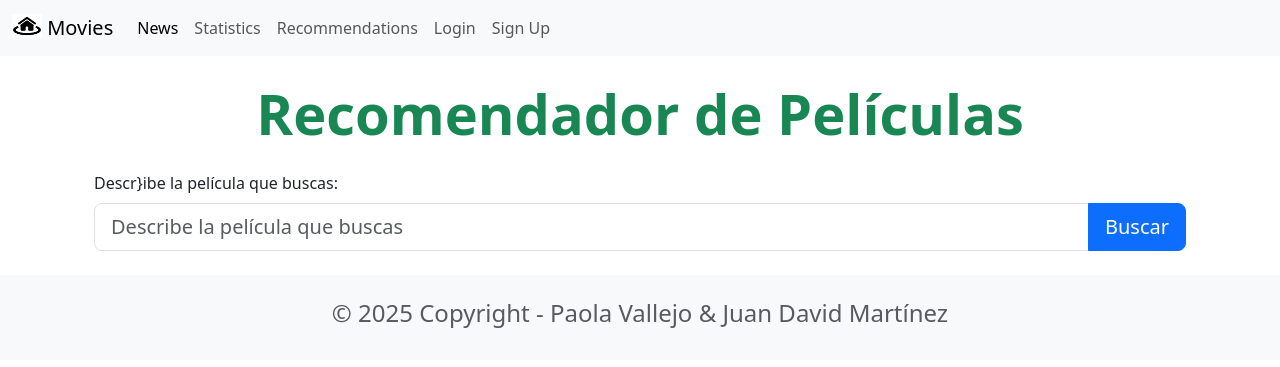
After one commit to Lauraindabur/Taller-1, a Django app: page /recommendation/ in a window 1280 px wide. The commit adds this page. Shown: the top 367 px of the page. Run offline with Django 5.2, Linux system fonts and the light colour scheme.

Commit message:
Aplciar pagina webd de recomendaciones

```diff
--- /dev/null
+++ b/movie/templates/recomendation.html
@@ -0,0 +1,50 @@
+{% extends 'base.html' %}
+{% block content %}
+
+<h1 class="text-center text-success my-4 display-4 fw-bold">
+  Recomendador de Películas
+</h1>
+
+<div class="container">
+    <form method="post" class="mb-4">
+        {% csrf_token %}
+        <label for="prompt" class="form-label">Descr}ibe la película que buscas:</label>
+        <div class="input-group input-group-lg mb-3">
+            <input type="text" class="form-control" id="prompt" name="prompt" placeholder="Describe la película que buscas" value="{{ prompt }}">
+            <button type="submit" class="btn btn-primary">Buscar</button>
+        </div>
+    </form>
+
+    {% if recommended_movies %}
+        <h3 class="mb-3">Películas recomendadas:</h3>
+        <div class="row row-cols-1 row-cols-md-1 g-4 justify-content-center">
+            {% for similarity, movie in recommended_movies %}
+                <div class="col">
+                    <div class="card mb-3" style="max-width: 540px;">
+                        <div class="row g-0">
+                            {% if movie.image %}
+                            <div class="col-md-4">
+                                <img src="{{ movie.image.url }}" class="img-fluid rounded-start" alt="Imagen de la película">
+                            </div>
+                            {% endif %}
+                            <div class="col-md-8">
+                                <div class="card-body">
+                                    <h5 class="card-title">{{ movie.title }}</h5>
+                                    <p class="card-text">{{ movie.description }}</p>
+                                    <p class="card-text"><small class="text-muted">Similitud: {{ similarity|floatformat:4 }}</small></p>
+                                </div>
+                            </div>
+                        </div>
+                    </div>
+                </div>
+            {% endfor %}
+        </div>
+    {% elif prompt %}
+        <div class="alert alert-warning">
+            No se encontró una película similar.
+        </div>
+    {% endif %}
+</div>
+
+
+{% endblock %}
--- a/movie/views.py
+++ b/movie/views.py
@@ -5,6 +5,10 @@ import matplotlib.pyplot as plt
 import matplotlib
 import io
 import urllib, base64
+import numpy as np
+from openai import OpenAI
+import os
+from dotenv import load_dotenv
 
 
 def home(request):
@@ -18,6 +22,10 @@ def home(request):
 
 def about(request):
     return render(request, 'about.html', {'name': 'Laura Indabur G'})
+
+
+def recommendation (request):
+    return render(request, 'recomendation.html')
 
 
 def statistics_view(request):
@@ -62,3 +70,37 @@ def statistics_view(request):
 def signup(request):
     email= request.GET.get('email')
     return render(request, 'signup.html', {'email': email})  #envia pasando un diccionario
+
+#---------------------------------------------------------------------------------------------------------------------
+
+load_dotenv('openai.env')
+client = OpenAI(api_key=os.environ.get('openai_apikey'))
+
+def cosine_similarity(a, b):
+    return np.dot(a, b) / (np.linalg.norm(a) * np.linalg.norm(b))
+
+def recommendation(request):
+    recommended_movies = []
+    prompt = ""
+
+    if request.method == "POST":
+        prompt = request.POST.get("prompt", "")
+        if prompt:
+            response = client.embeddings.create(
+                input=[prompt],
+                model="text-embedding-3-small"
+            )
+            prompt_emb = np.array(response.data[0].embedding, dtype=np.float32)
+            similarities = []
+            for movie in Movie.objects.all():
+                movie_emb = np.frombuffer(movie.emb, dtype=np.float32)
+                sim = cosine_similarity(prompt_emb, movie_emb)
+                similarities.append((sim, movie))
+            # Ordenar por similitud descendente y tomar los 3 primeros
+            similarities.sort(reverse=True, key=lambda x: x[0])
+            recommended_movies = similarities[:3]
+
+    return render(request, "recomendation.html", {
+        "recommended_movies": recommended_movies,
+        "prompt": prompt
+    })
--- a/moviereviews/templates/base.html
+++ b/moviereviews/templates/base.html
@@ -23,12 +23,16 @@
                 <li class="nav-item">
                     <a class="nav-link" href="{% url 'statistics' %}">Statistics</a>
                 </li>
+                <li>
+                    <a class="nav-link" href="{% url 'recommendation' %}">Recommendations</a>
+                </li>
                 <li class="nav-item">
                     <a class="nav-link" href="#">Login</a>
                 </li>
                 <li class="nav-item">
                     <a class="nav-link" href="#">Sign Up</a>
                 </li>
+
             </ul>
         </div>
     </div>
--- a/moviereviews/urls.py
+++ b/moviereviews/urls.py
@@ -27,7 +27,8 @@ urlpatterns = [
     path('about/', movieViews.about, name='about'),
     path('news/', include('news.urls')),
     path('statistics/', movieViews.statistics_view, name='statistics'),
-    path('signup/',movieViews.signup, name='signup')
+    path('signup/',movieViews.signup, name='signup'),
+    path('recommendation/', movieViews.recommendation, name='recommendation'),
 ]
 
 urlpatterns += static(settings.MEDIA_URL, document_root=settings.MEDIA_ROOT)
```
